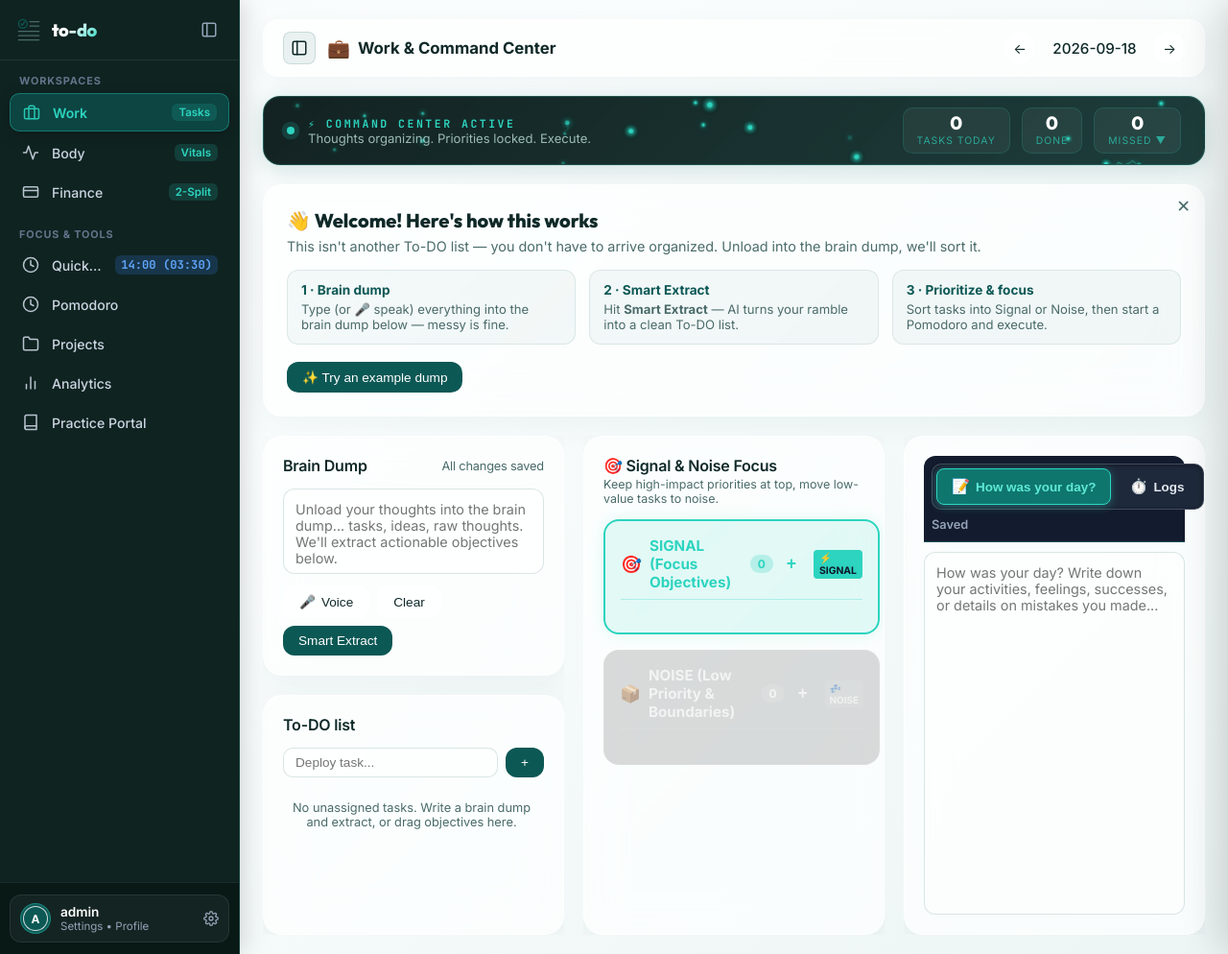
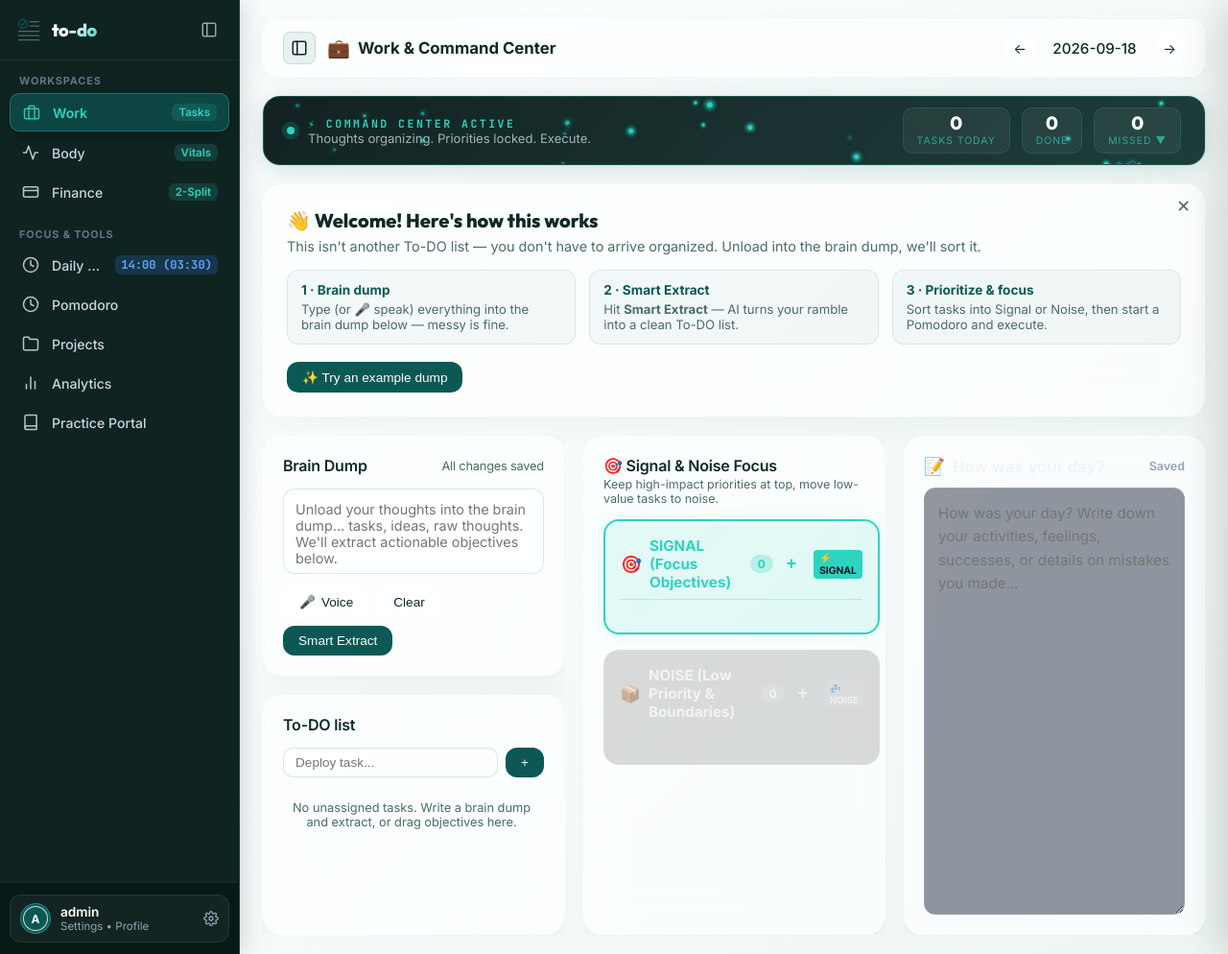
Before and after one commit to Rakeshkanth77/chaos-control, a Django app: page / in a window 1280 px wide. Shown: the whole page at 96% size. Run offline with Django 4.2, Linux system fonts and the light colour scheme; a user stored in the database is signed in; data comes from the database, SQL or seed files in the repository; data that the repository does not hold is empty; some libraries are stand-ins or nearby versions.

Commit message:
Keep reflection dedicated in work dashboard, move daily logs to sidebar

```diff
--- a/dashboard/templates/dashboard/index.html
+++ b/dashboard/templates/dashboard/index.html
@@ -789,56 +789,33 @@ document.addEventListener('DOMContentLoaded', () => {
         </div>
     </div>
 
-    <!-- COLUMN 4: Merged Daily Reflection Notes & 8 AM - 8 PM Logs Panel -->
+    <!-- COLUMN 4: Daily Reflection Notes -->
     <div class="grid-column">
         <div class="glass-panel reflection-card" data-mobile-tab="3" style="display: flex; flex-direction: column; min-height: 480px; position: relative;">
-            <!-- Sticky Header with Segmented Toggle (Reflection vs Logs) -->
-            <div class="col4-header-bar">
-                <div class="col4-segmented-control" role="tablist" aria-label="Reflection or Logs">
-                    <button type="button" class="col4-segment-btn active" id="col4TabReflection" role="tab" aria-selected="true" data-col4-tab="reflection">
-                        <span style="font-size: 0.95rem;">📝</span>
-                        <span>How was your day?</span>
-                    </button>
-                    <button type="button" class="col4-segment-btn" id="col4TabLogs" role="tab" aria-selected="false" data-col4-tab="logs">
-                        <span style="font-size: 0.95rem;">⏱️</span>
-                        <span>Logs</span>
-                    </button>
+            <!-- Header with Reflection title & save status -->
+            <div class="panel-header" style="display: flex; justify-content: space-between; align-items: center; margin-bottom: 12px;">
+                <div class="panel-title-wrap" style="display: flex; align-items: center; gap: 8px;">
+                    <span style="font-size: 1.1rem;">📝</span>
+                    <h2 style="font-size: 1.05rem; font-weight: 700; color: #f1f5f9; margin: 0;">How was your day?</h2>
                 </div>
-                <div id="col4-status-area" style="font-size: 0.76rem; color: #cbd5e1; display: flex; align-items: center; gap: 8px;">
-                    <span class="panel-subtitle" id="reflection-save-status" style="color: #94a3b8; font-weight: 600;">Saved</span>
-                    <span id="col4-logs-counter" style="display: none; font-family: 'JetBrains Mono', monospace; font-size: 0.74rem; color: #5eead4; background: rgba(45, 212, 191, 0.22); border: 1px solid rgba(45, 212, 191, 0.5); padding: 3px 8px; border-radius: 6px; font-weight: 800;">0 logged</span>
-                </div>
+                <div class="panel-subtitle" id="reflection-save-status" style="color: #94a3b8; font-size: 0.78rem; font-weight: 600;">Saved</div>
             </div>
 
-            <!-- Pane 1: How was your day? (Reflection) -->
-            <div id="col4PaneReflection" class="col4-pane" style="flex: 1; display: flex; flex-direction: column;">
+            <!-- Reflection notes textarea -->
+            <div style="flex: 1; display: flex; flex-direction: column;">
                 <textarea
                     id="reflection-input"
                     class="reflection-textarea"
-                    style="flex: 1; min-height: 340px;"
+                    style="flex: 1; min-height: 380px; width: 100%; border-radius: 12px; background: rgba(15, 23, 42, 0.45); border: 1px solid rgba(255, 255, 255, 0.1); color: #f8fafc; padding: 14px; font-size: 0.95rem; line-height: 1.6; resize: vertical; box-sizing: border-box;"
                     placeholder="How was your day? Write down your activities, feelings, successes, or details on mistakes you made..."
                 >{% if reflection %}{{ reflection.notes }}{% endif %}</textarea>
-            </div>
-
-            <!-- Pane 2: 8 AM to 8 PM Logs (Always shows from 8:00 AM to 8:00 PM) -->
-            <div id="col4PaneLogs" class="col4-pane" style="display: none; flex: 1; flex-direction: column; gap: 8px;">
-                <div style="display: flex; align-items: center; justify-content: space-between; padding: 8px 12px; background: rgba(15, 118, 110, 0.25); border: 1px solid rgba(45, 212, 191, 0.4); border-radius: 8px; margin-bottom: 8px; font-size: 0.78rem;">
-                    <span style="color: #2dd4bf; font-weight: 800; display: flex; align-items: center; gap: 6px;">
-                        <span>📅</span>
-                        <span>8:00 AM – 8:00 PM Log Feed</span>
-                    </span>
-                    <span style="font-family: 'JetBrains Mono', monospace; color: #94a3b8; font-size: 0.74rem; font-weight: 700;">15-min blocks</span>
-                </div>
-                <div id="col4TimelineFeed" class="daily-audit-feed" style="max-height: 520px; overflow-y: auto; display: flex; flex-direction: column; gap: 6px; padding-right: 4px;">
-                    <!-- Populated dynamically with all 49 slots from 08:00 to 20:00 -->
-                </div>
             </div>
         </div>
     </div>
 
 </div><!-- end .dashboard-grid -->
 
-<!-- ── Mobile Bottom Tab Navigation (Accessible & Easy to Reach) ── -->
+<!-- ── Mobile Bottom Tab Navigation (Clean 3-Tab: Tasks, Focus, Reflection) ── -->
 <nav class="mobile-tab-bar" id="mobileTabBar" role="tablist" aria-label="Dashboard sections">
     <button class="tab-btn active" data-mobile-tab="1" role="tab" aria-selected="true" title="Thoughts & Task List">
         <span class="tab-icon" aria-hidden="true" style="display: inline-flex; align-items: center; justify-content: center; height: 20px;">
@@ -858,18 +835,7 @@ document.addEventListener('DOMContentLoaded', () => {
         </span>
         <span class="tab-label">Focus</span>
     </button>
-    <button class="tab-btn" data-mobile-tab="logs" role="tab" aria-selected="false" title="8 AM to 8 PM Logs & Timetable">
-        <span class="tab-icon" aria-hidden="true" style="display: inline-flex; align-items: center; justify-content: center; height: 20px;">
-            <svg width="20" height="20" viewBox="0 0 24 24" fill="none" stroke="currentColor" stroke-width="2" stroke-linecap="round" stroke-linejoin="round">
-                <rect x="3" y="4" width="18" height="18" rx="2" ry="2"></rect>
-                <line x1="16" y1="2" x2="16" y2="6"></line>
-                <line x1="8" y1="2" x2="8" y2="6"></line>
-                <line x1="3" y1="10" x2="21" y2="10"></line>
-            </svg>
-        </span>
-        <span class="tab-label">Logs</span>
-    </button>
-    <button class="tab-btn" data-mobile-tab="reflection" role="tab" aria-selected="false" title="Daily Reflection Notes">
+    <button class="tab-btn" data-mobile-tab="3" role="tab" aria-selected="false" title="Daily Reflection Notes">
         <span class="tab-icon" aria-hidden="true" style="display: inline-flex; align-items: center; justify-content: center; height: 20px;">
             <svg width="20" height="20" viewBox="0 0 24 24" fill="none" stroke="currentColor" stroke-width="2" stroke-linecap="round" stroke-linejoin="round">
                 <path d="M12 20h9"></path>
@@ -889,7 +855,6 @@ document.addEventListener('DOMContentLoaded', () => {
 <script src="{% static 'js/task_breakdown.js' %}?v=3"></script>
 <script src="{% static 'js/tab_nav.js' %}?v=4"></script>
 <script src="{% static 'js/projects.js' %}?v=4"></script>
-<script src="{% static 'js/daily_logs_panel.js' %}?v=5"></script>
 
 <script>
 /* ══════════════════════════════════════════════════════
--- a/static/js/tab_nav.js
+++ b/static/js/tab_nav.js
@@ -12,12 +12,12 @@ document.addEventListener('DOMContentLoaded', () => {
     function switchTab(tabId) {
         if (!tabId) return;
 
-        // Normalise tabId for Column 4 content card
-        const activeCardTab = (tabId === 'logs' || tabId === 'reflection') ? '3' : tabId;
+        // Normalise tabId for tab mapping (reflection maps to 3, old logs maps to 1)
+        const activeCardTab = (tabId === 'reflection') ? '3' : (tabId === 'logs' ? '1' : tabId);
 
         // Update active class on tab buttons
         tabButtons.forEach(btn => {
-            if (btn.dataset.mobileTab === tabId) {
+            if (btn.dataset.mobileTab === activeCardTab || btn.dataset.mobileTab === tabId) {
                 btn.classList.add('active');
                 btn.setAttribute('aria-selected', 'true');
             } else {
@@ -34,13 +34,6 @@ document.addEventListener('DOMContentLoaded', () => {
                 content.classList.remove('active-tab-content');
             }
         });
-
-        // Activate specific view inside Column 4 if switching to logs or reflection
-        if (tabId === 'logs' && window.setCol4Tab) {
-            window.setCol4Tab('logs');
-        } else if (tabId === 'reflection' && window.setCol4Tab) {
-            window.setCol4Tab('reflection');
-        }
 
         // Hide parent grid-columns on mobile if they have no active children
         document.querySelectorAll('.grid-column').forEach(col => {
--- a/templates/base.html
+++ b/templates/base.html
@@ -456,7 +456,7 @@
             <div class="mobile-nav-divider"></div>
             <div style="padding: 10px 16px 4px; font-size: 0.72rem; font-weight: 700; text-transform: uppercase; color: var(--text-secondary); letter-spacing: 0.5px;">Tools &amp; Focus</div>
             <button id="mobile-quick-log-nav-btn" class="mobile-nav-link" style="background:none; border:none; width:100%; text-align:left; cursor:pointer; font-family:inherit; font-size:inherit;">
-                <span style="margin-right: 8px;">⏱️</span> Quick Log
+                <span style="margin-right: 8px;">⏱️</span> Daily Logs (15m)
             </button>
             <button id="mobile-pomo-nav-btn" class="mobile-nav-link" style="background:none; border:none; width:100%; text-align:left; cursor:pointer; font-family:inherit; font-size:inherit; position: relative;">
                 <span style="margin-right: 8px;">🍅</span> Pomodoro Focus
@@ -547,12 +547,12 @@
                 <div class="sidebar-section">
                     <div class="sidebar-section-title">Focus &amp; Tools</div>
                     <nav class="sidebar-nav">
-                        <!-- Quick Log -->
-                        <button type="button" id="quick-log-nav-btn" class="sidebar-nav-item" title="Quick 15-Minute Log">
+                        <!-- Daily Logs (15-Min) -->
+                        <button type="button" id="quick-log-nav-btn" class="sidebar-nav-item" title="15-Minute Daily Activity Logs">
                             <span class="sidebar-nav-icon">
                                 <svg width="18" height="18" viewBox="0 0 24 24" fill="none" stroke="currentColor" stroke-width="2" stroke-linecap="round" stroke-linejoin="round"><circle cx="12" cy="12" r="10"></circle><polyline points="12 6 12 12 16 14"></polyline></svg>
                             </span>
-                            <span class="sidebar-nav-label">Quick Log</span>
+                            <span class="sidebar-nav-label">Daily Logs</span>
                             <span id="audit-slot-timer-badge" class="sidebar-timer-badge">--:--</span>
                         </button>
 
```
Also changed, not shown: dashboard/tests.py (+10 -6 lines).
